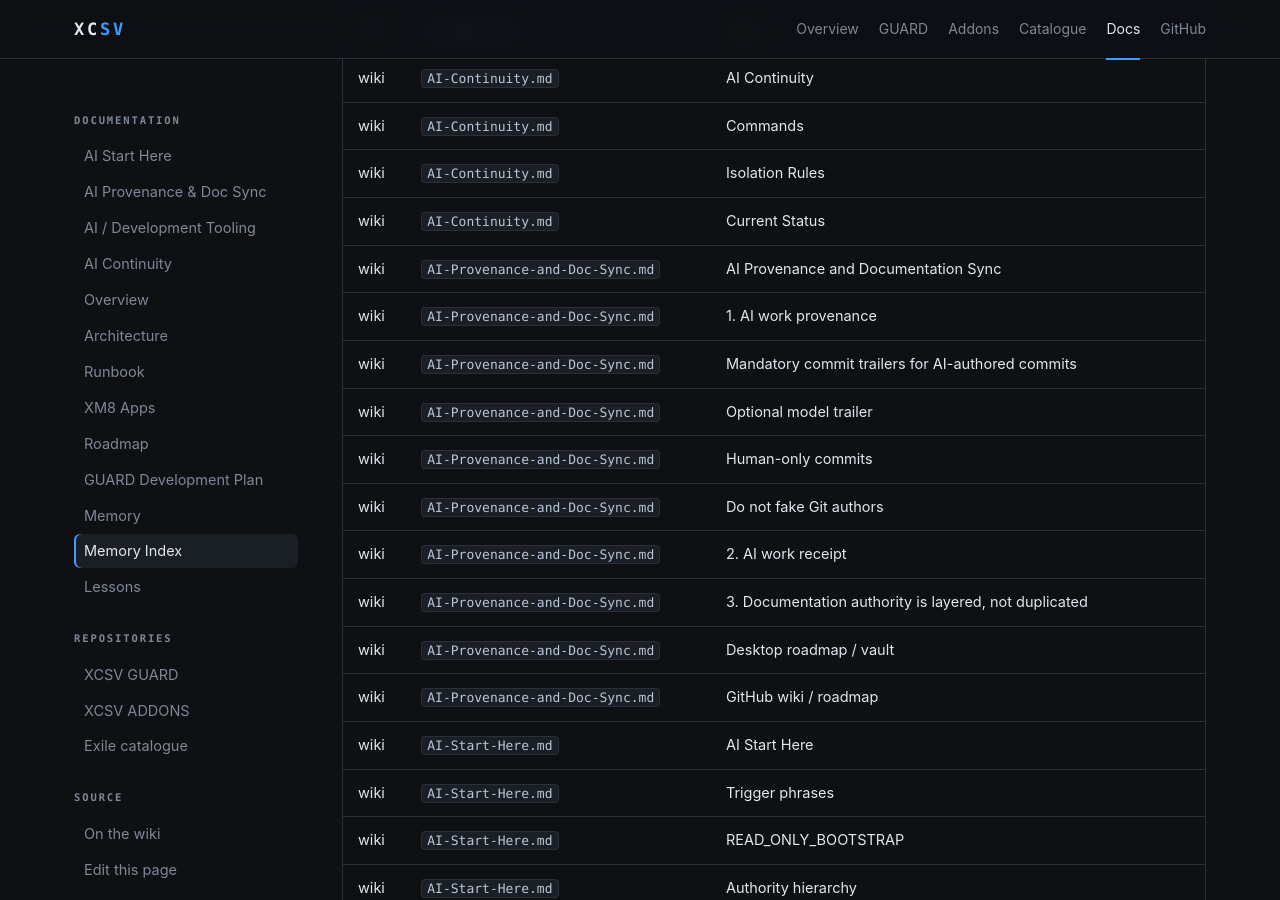
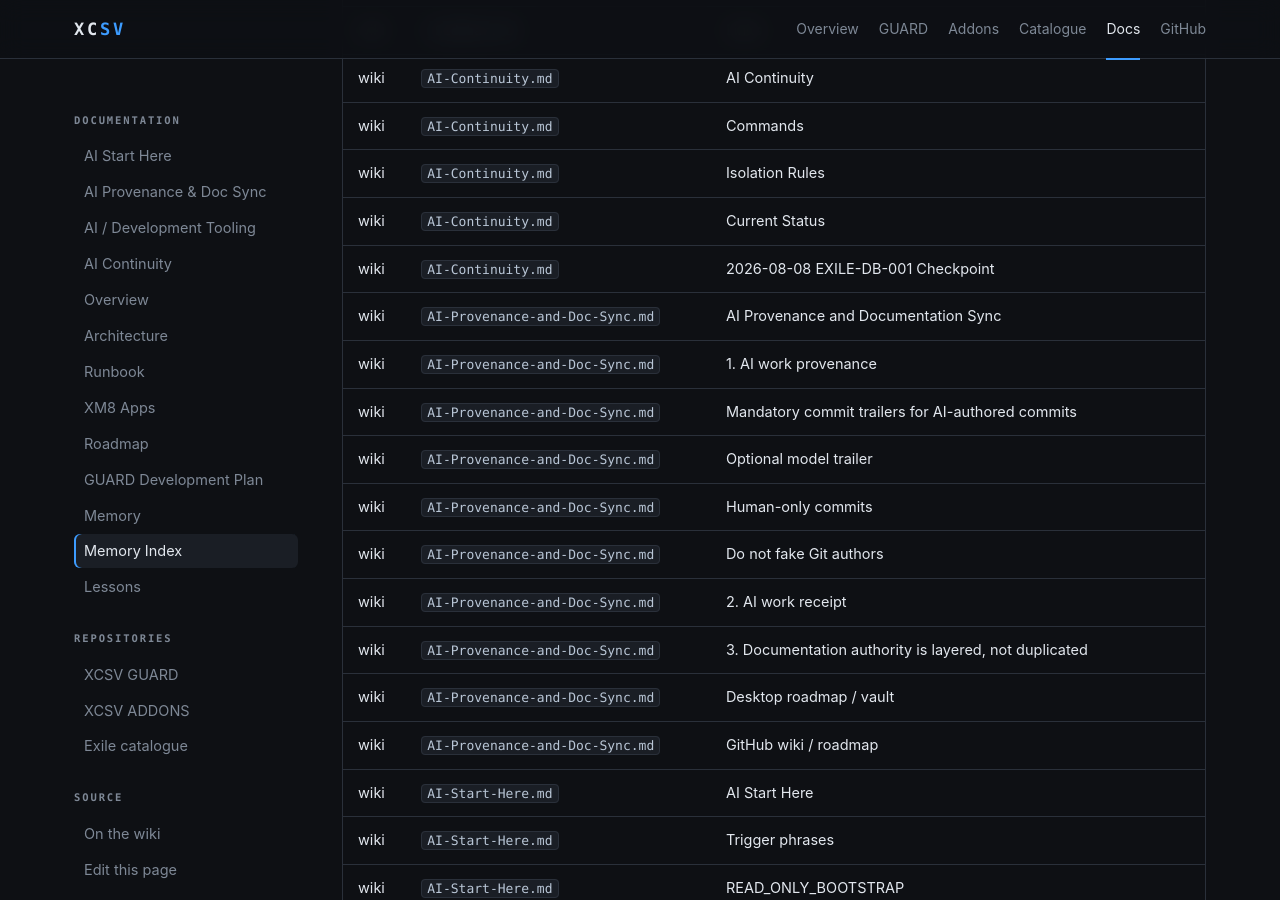
Before and after one commit to x-cessive/XCSV, a Jekyll site: the page built from docs/wiki/Memory-Index.md, in a window 1280 px wide and 900 px high, scrolled down 17014 px. Built offline with Jekyll 4.4.1, drawn with Linux system fonts in a browser that asks for light colours; some of the changed text lies outside the part shown.

Commit message:
Regenerate docs/wiki from wiki/ [skip ci]

```diff
--- a/docs/wiki/Memory-Index.md
+++ b/docs/wiki/Memory-Index.md
@@ -343,6 +343,7 @@ Generated by `D:\XCSV\tools\build-memory-index.ps1`. It is a lightweight local R
 | wiki | `AI-Continuity.md` | Commands |
 | wiki | `AI-Continuity.md` | Isolation Rules |
 | wiki | `AI-Continuity.md` | Current Status |
+| wiki | `AI-Continuity.md` | 2026-08-08 EXILE-DB-001 Checkpoint |
 | wiki | `AI-Provenance-and-Doc-Sync.md` | AI Provenance and Documentation Sync |
 | wiki | `AI-Provenance-and-Doc-Sync.md` | 1. AI work provenance |
 | wiki | `AI-Provenance-and-Doc-Sync.md` | Mandatory commit trailers for AI-authored commits |
@@ -395,6 +396,7 @@ Generated by `D:\XCSV\tools\build-memory-index.ps1`. It is a lightweight local R
 | wiki | `Lessons.md` | Debugging discipline |
 | wiki | `Lessons.md` | Standing rules |
 | wiki | `Lessons.md` | Related |
+| wiki | `Lessons.md` | 2026-08-08 EXILE-DB-001 |
 | wiki | `Memory.md` | Memory |
 | wiki | `Memory-Index.md` | Memory Index |
 | wiki | `Repositories.md` | Repositories |
```
